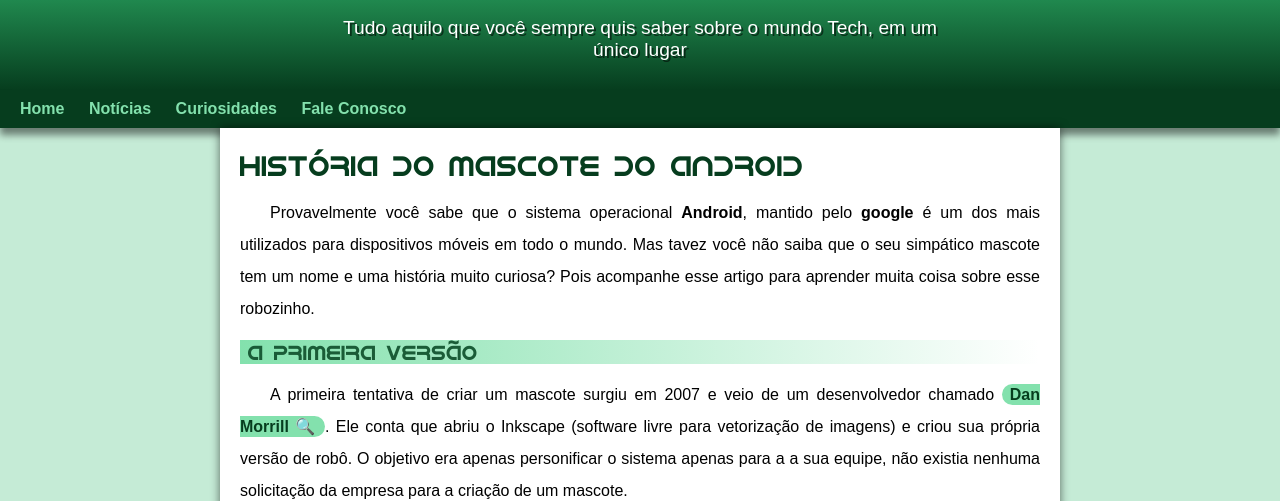
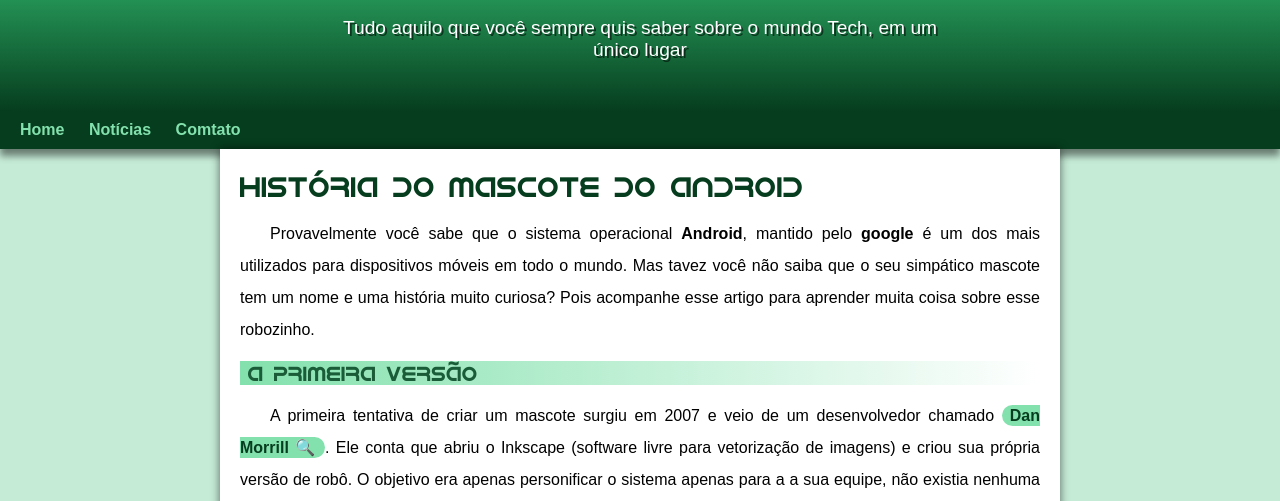
Before and after one commit to Alex47-com/projeto_android, a plain HTML site: page index.html in a window 1280 px wide. Shown: the part 100-601 px from the top of the page. Drawn offline with Linux system fonts and the light colour scheme.

Commit message:
problema de padding corigido

```diff
--- a/estilo/style.css
+++ b/estilo/style.css
@@ -60,7 +60,7 @@ header > p {
     padding-right: 10px;
     padding-left: 10px;
     margin: auto;
-    margin-bottom: 20px;
+    padding-bottom: 50px;
     text-shadow: 2px 2px 0px rgba(0, 0, 0, 0.548);
 }
 
--- a/index.html
+++ b/index.html
@@ -20,8 +20,7 @@
     <nav>
         <a href="#">Home</a>
         <a href="#">Notícias</a>
-        <a href="#">Curiosidades</a>
-        <a href="#">Fale Conosco</a>
+        <a href="#">Comtato</a>
     </nav>
     <main>
         <article>
```
